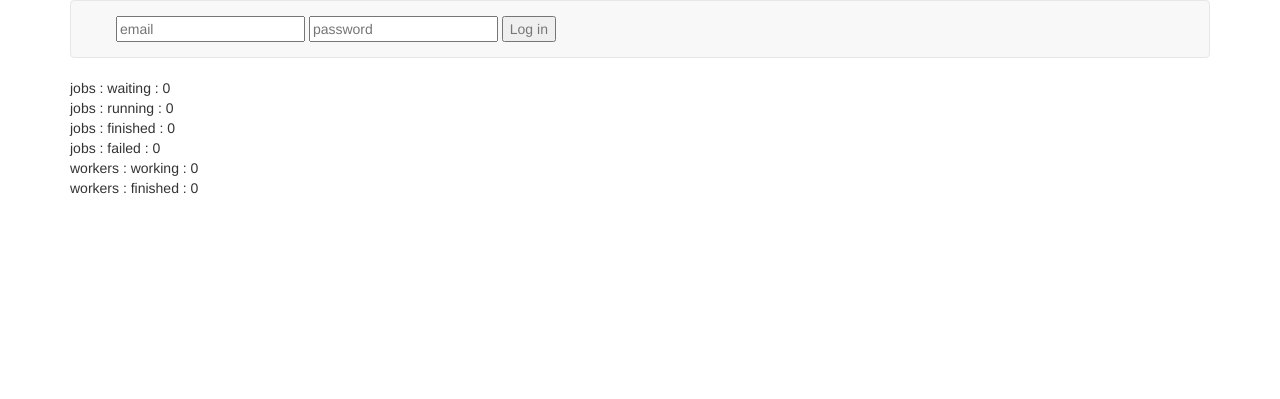
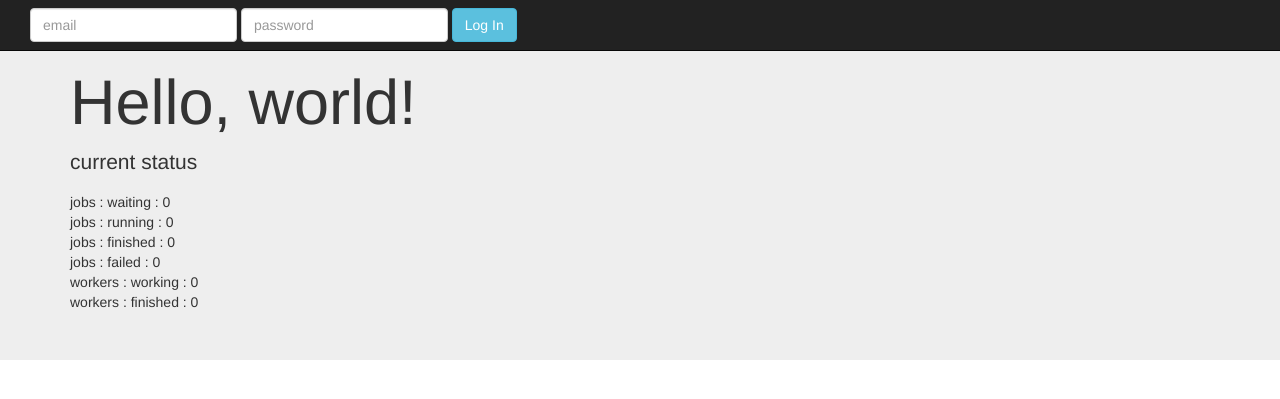
Before and after one commit to nosarthur/cloud-harness, a Flask app: page / in a window 1280 px wide. Shown: the top 399 px of the page. Run offline with Flask 2, Linux system fonts and the light colour scheme; data that the repository does not hold is empty; parts of the project's set-up code (start-up, migrations or seed data) failed here and were passed over; some libraries are stand-ins or nearby versions.

Commit message:
make front-end nicer

```diff
--- a/app/models.py
+++ b/app/models.py
@@ -62,6 +62,12 @@ class User(Base):
         self.email = email
         self.password = password
         self.is_admin = is_admin
+
+    def is_owner(self, job_id):
+        if self.is_admin:
+            return True
+        ids = set(j.id for j in self.jobs)
+        return job_id in ids
 
     def __repr__(self):
         return '<User %r id=%d>' % (self.name, self.id)
--- a/app/resources/job.py
+++ b/app/resources/job.py
@@ -23,7 +23,7 @@ class JobAPI(Resource):
 
     @marshal_with(job_fields)
     def get(self, job_id):
-        if not g.user.is_admin and g.job not in g.user.jobs.all():
+        if not g.user.is_owner(job_id):
             raise BadRequestError('Current user does not own this job.')
         return g.job
 
@@ -32,7 +32,7 @@ class JobAPI(Resource):
         """
         Update job priority
         """
-        if not g.user.is_admin and g.job not in g.user.jobs.all():
+        if not g.user.is_owner(job_id):
             raise BadRequestError('Current user does not own this job.')
         job = g.job
         parser = reqparse.RequestParser()
@@ -45,7 +45,7 @@ class JobAPI(Resource):
         return job, 204
 
     def delete(self, job_id):
-        if not g.user.is_admin and g.job not in g.user.jobs.all():
+        if not g.user.is_owner(job_id):
             raise BadRequestError('Current user does not own this job.')
         db.session.delete(g.job)
         db.session.commit()
--- a/app/static/js/app.js
+++ b/app/static/js/app.js
@@ -1,4 +1,3 @@
-
 const vm = new Vue({
   el: '#app',
   data: {
--- /dev/null
+++ b/app/static/js/card.js
@@ -0,0 +1,4 @@
+
+Vue.component('card', {
+      template: "<p>This is the application's navbar</p>"
+})
--- a/app/templates/index.html
+++ b/app/templates/index.html
@@ -11,15 +11,15 @@
 <script src="{{ url_for('static', filename='js/vue.min.js') }}"></script>
 <script src="{{ url_for('static', filename='js/axios.min.js') }}"></script>
 <script src="{{ url_for('static', filename='js/app.js') }}"></script>
+<script src="{{ url_for('static', filename='js/card.js') }}"></script>
 {{super()}}
 {% endblock %}
 
 {% block content %}
-<div class='container'>
 <div id='app'>
 
-      <div class='navbar navbar-default' role='navigation'>
-        <div class='container'>
+  <div class='navbar navbar-inverse navbar-fixed-top' role='navigation'>
+    <div class='container-fluid'>
       <div class='navbar-header'>
         <button type='button' class='navbar-toggle' data-toggle='collapse' data-target='#bs-example-navbar-collapse-1'>
             <span class='sr-only'> Toggle navigation </span>
@@ -32,46 +32,70 @@
         <ul class='nav navbar-nav' v-if='signedIn'>
           <li> <a v-text='email'></a></li>
         </ul>
-            <ul class='nav navbar-nav navbar-right' v-if='signedIn'>
-              <li> <a @click='onLogout'>Logout</a> </li>
-            </ul>
-            <ul class='nav navbar-nav' v-else>
-              <li> <a>
-                <form @submit.prevent='onLogin' action='/'>
-                  <input v-model='email' placeholder='email' type='email'>
-                  <input v-model='password' placeholder='password' type='password'>
-                  <input value='Log in' type='submit'>
-                </form> </a>
-              </li>
-            </ul>
+        <form class="navbar-form navbar-left" @submit.prevent='onLogin' v-else>
+          <div class="form-group">
+            <input v-model='email' placeholder='email' type='email' class='form-control'>
+            <input v-model='password' placeholder='password' type='password' class='form-control'>
+            <button class='btn btn-info'>Log In</button>
+          </div>
+        </form>
+        <form class='navbar-form navbar-right' v-show='signedIn' @submit.prevent='onLogout'>
+            <button class='btn btn-danger'>Log Out</button>
+        </form>
       </div>
     </div>
   </div>
 
+  <div class="jumbotron">
+    <div class="container">
+      <h1>Hello, world!</h1>
+      <p> current status</p>
       <div v-for='(value, key) in summary'>
         <div v-for='(count, status) in value'>
           {% raw %} {{key}} : {{status}} : {{count}} {% endraw %}
         </div>
       </div>
+    </div>
+  </div>
 
   <div>
       <div class='col-md-12' v-if='signedIn'>
-            <ul>
-              <li v-for='worker in workers'>
-                ID: <span v-text='worker.id'></span>,
-                <span v-text='worker.instance_id'></span>,
-                JOB_ID: <span v-text='worker.job_id'></span>,
-              </li>
-            </ul>
-            <hr>
-            <ul>
-              <li v-for='job in jobs'>
-                ID: <span v-text='job.id'></span>,
-                <span v-text='job.status'></span>,
-                USER_ID: <span v-text='job.user_id'></span>,
-                <span v-text='job.priority'></span>
-              </li>
-            </ul>
+        <div>
+            <div class="col-sm-3" v-for='worker in workers'>
+              <div class="panel panel-default">
+                <div class="panel-heading">
+                  <h3 class="panel-title" v-text='worker.id'></h3>
+                </div>
+                <div class="panel-body">
+                  <p><span class="badge alert-info"> instance id </span>
+                    {%raw%}  {{ worker.instance_id }} {%endraw%}
+                  </p>
+                  <p><span class="badge alert-danger"> job id: </span>
+                     <strong> {%raw%} {{worker.job_id}} {%endraw%} </strong>
+                  </p>
+                </div>
+              </div>
+            </div>
+        </div>
+        <div>
+            <div class="col-sm-3" v-for='job in jobs'>
+              <div class="panel panel-default">
+                <div class="panel-heading">
+                  <h3 class="panel-title">
+                    {%raw%}  {{job.id}} {{ job.status }} {%endraw%}
+                  </h3>
+                </div>
+                <div class="panel-body">
+                  <p><span class="badge alert-info"> priority </span>
+                    {%raw%}  {{ job.priority }} {%endraw%}
+                  </p>
+                  <p><span class="badge alert-danger"> user id: </span>
+                     <strong> {%raw%} {{job.user_id}} {%endraw%} </strong>
+                  </p>
+                </div>
+              </div>
+            </div>
+        </div>
       </div>
   </div>
 
@@ -84,5 +108,4 @@
   </template>
   </div>
 </div>
-</div>
 {% endblock %}
```
Also changed, not shown: app/resources/worker.py (+6 -1 lines), tests/conftest.py (+6 -2 lines), tests/test_job_api.py (+10 -9 lines), tests/test_worker_api.py (+59 -0 lines). Lines whose indentation alone changed are shown as unchanged.
